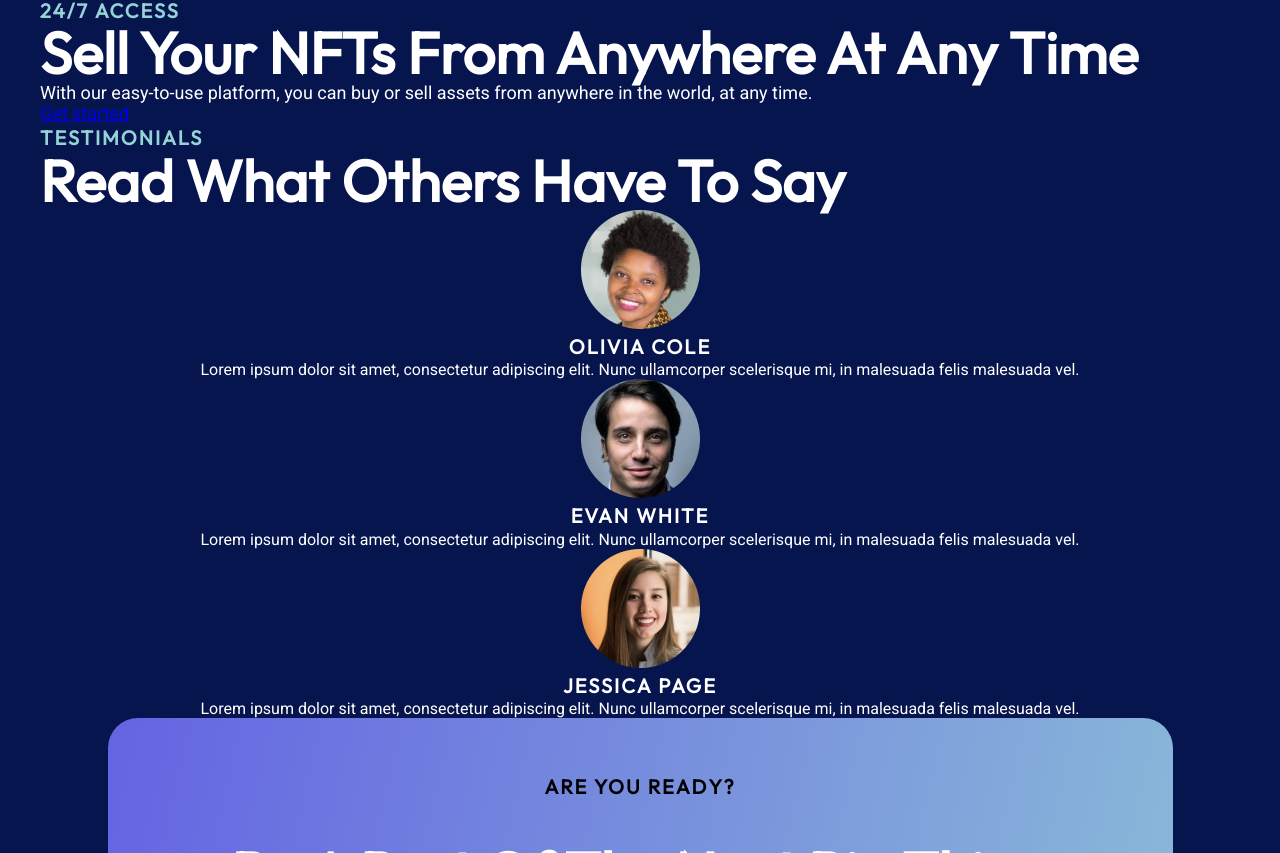
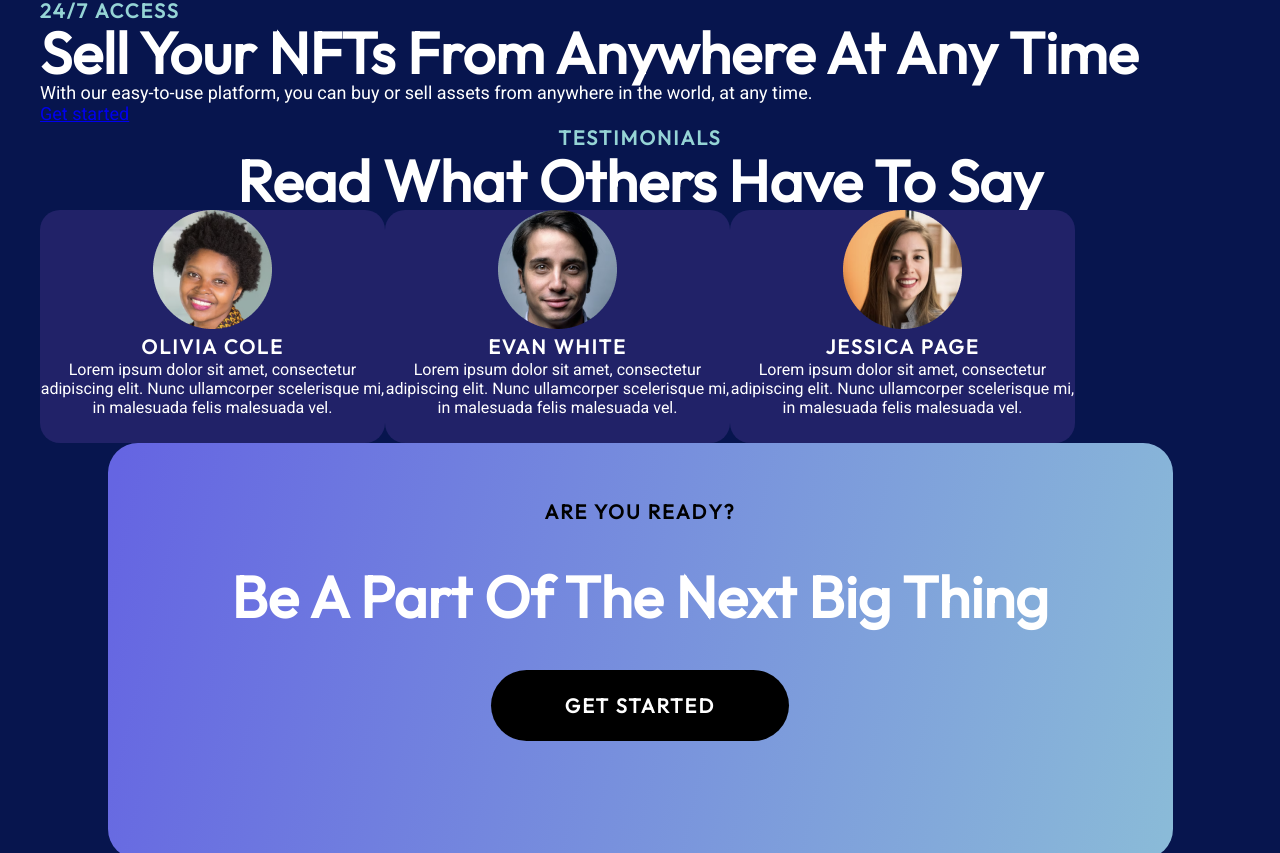
Before and after one commit to NJIT-WIS/nft-site-amm0116, a website: page docs/index.html in a window 1280 px wide. Shown: the part 2285-3138 px from the top of the page. Drawn offline with Linux system fonts and the light colour scheme.

Commit message:
Apply styling to testimonial cards section

```diff
--- a/docs/css/main.css
+++ b/docs/css/main.css
@@ -125,8 +125,21 @@ nav .logo {
 
 /* Testimonial Card Styling */
 
+.testimonials-header {
+    text-align: center;
+}
+
+.testimonial-cards {
+    display: flex;
+}
+
 .testimonial {
     text-align: center;
+    border-radius: 20px;
+    background: #212268;
+    width: 345px;
+    height: 233px;
+    flex-shrink: 0;
 }
 
 .testimonial h3 {
```
